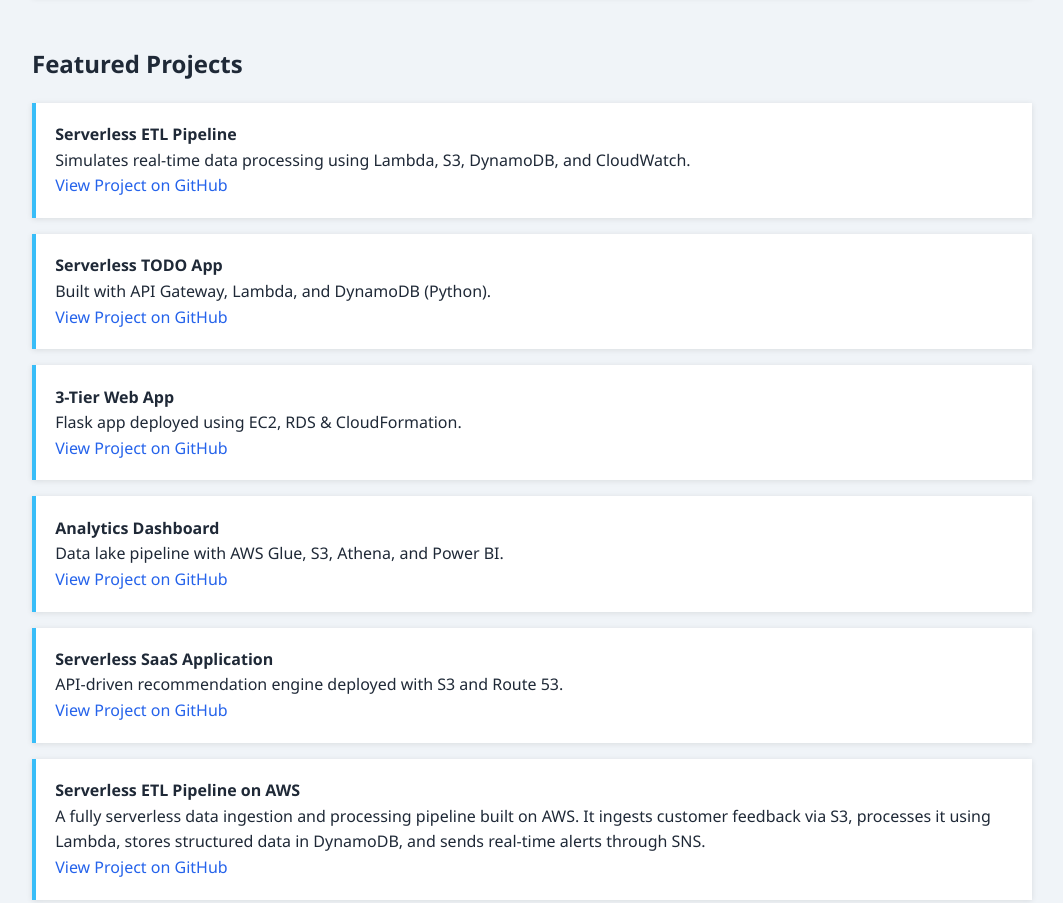
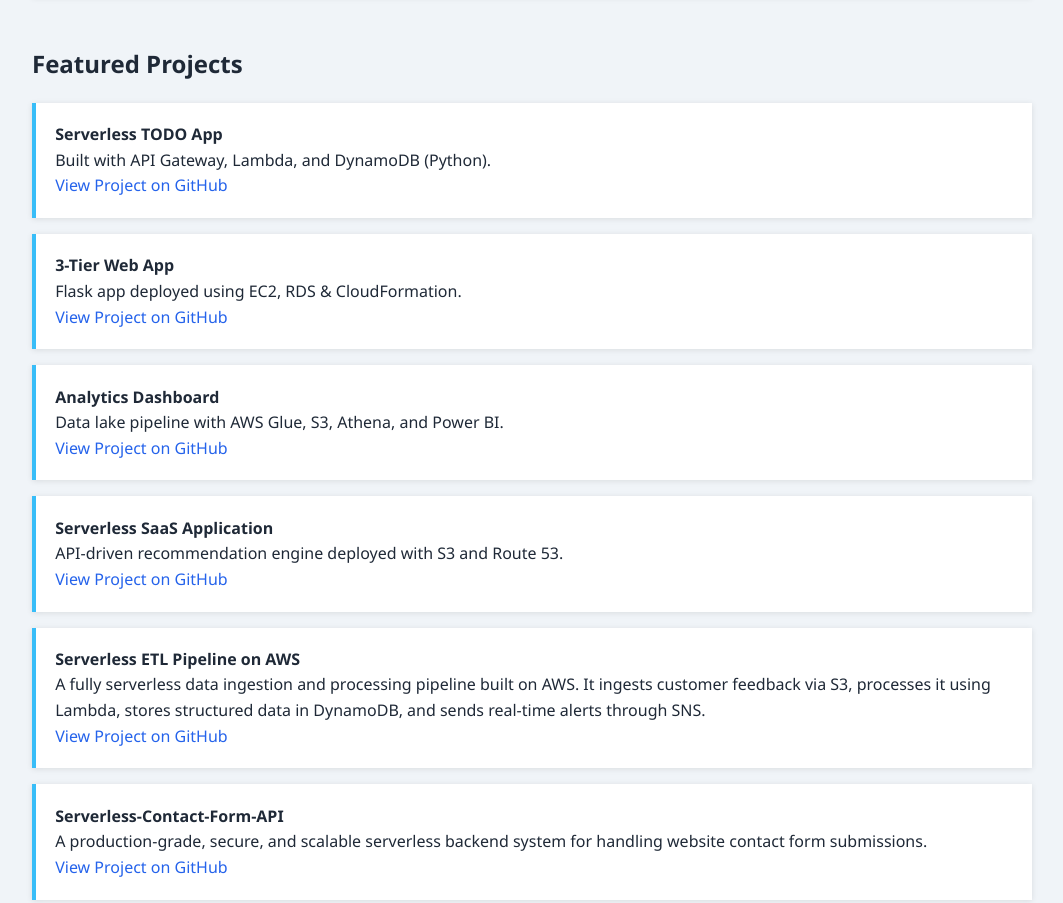
Before and after one commit to Cloud-Architect-Emma/Cloud-Architect-Emma.github.io, a plain HTML site: page index.html in a window 1280 px wide. Shown: the part 905-1808 px from the top of the page, without its empty margins (108-1171 px from the left). Drawn offline with Linux system fonts and the light colour scheme.

Commit message:
Update index.html

```diff
--- a/index.html
+++ b/index.html
@@ -93,11 +93,7 @@
     <section>
       <h2>Featured Projects</h2>
       <ul>
-        <li>
-          <strong>Serverless ETL Pipeline</strong><br/>
-          Simulates real-time data processing using Lambda, S3, DynamoDB, and CloudWatch.<br/>
-          <a href="https://github.com/Cloud-Architect-Emma/Serverless-ETL-Pipeline">View Project on GitHub</a>
-        </li>
+
         <li>
           <strong>Serverless TODO App</strong><br/>
           Built with API Gateway, Lambda, and DynamoDB (Python).<br/>
```
